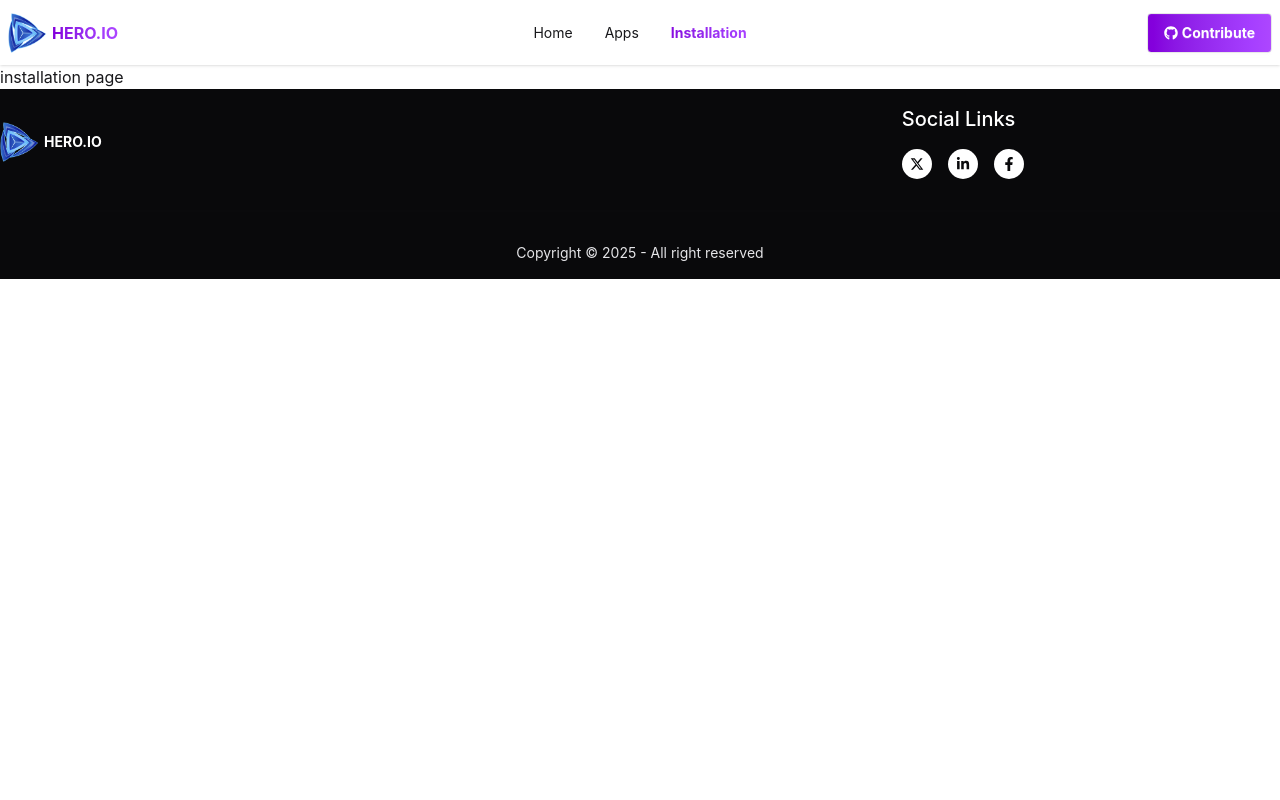
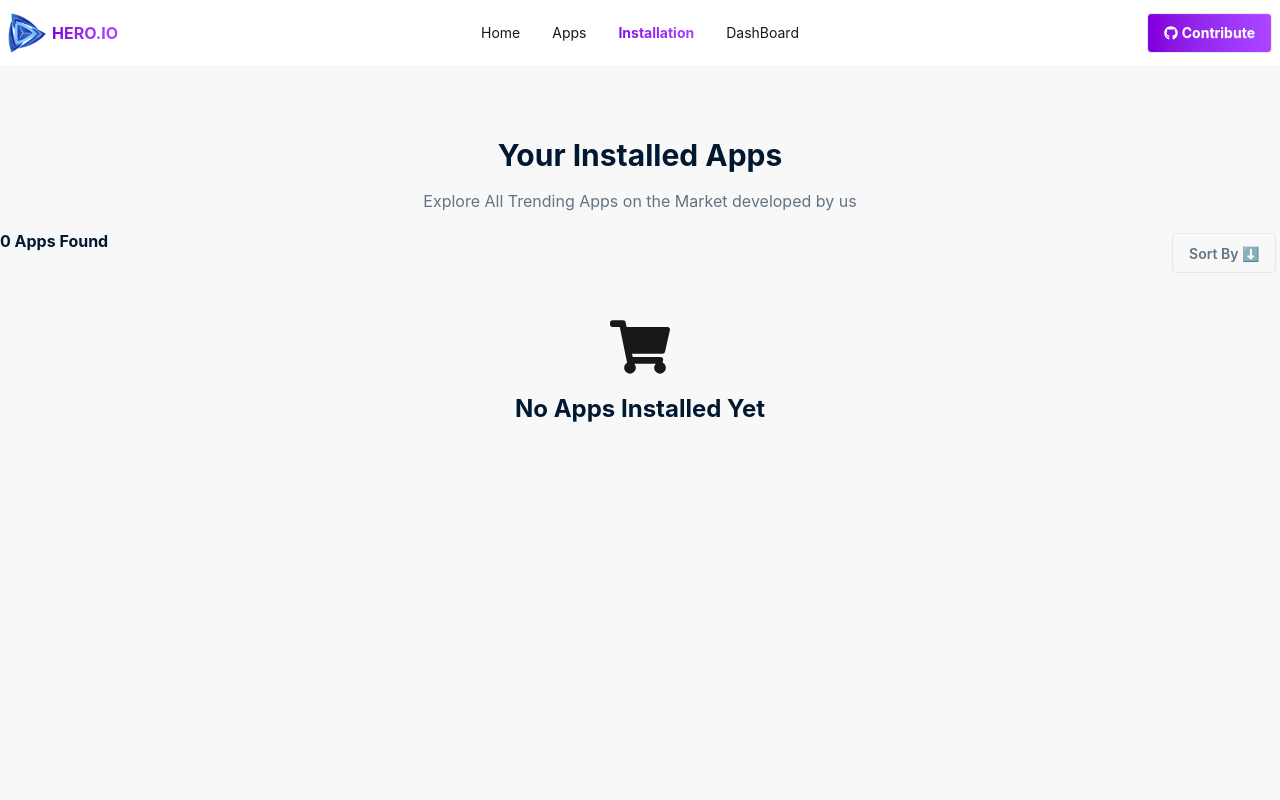
Before and after one commit to Eva-004/play-store, a React (Vite) app: page /installation in a window 1280 px wide. Shown: the top 800 px of the page. Built offline with nearby package versions, Linux system fonts and the light colour scheme.

Commit message:
Added dashboard and implement pie char for installed and uninstalled ratio

```diff
--- a/package.json
+++ b/package.json
@@ -16,6 +16,7 @@
     "react-icons": "^5.6.0",
     "react-router": "^7.14.0",
     "react-spinners": "^0.17.0",
+    "react-toastify": "^11.0.5",
     "recharts": "^3.8.1",
     "tailwindcss": "^4.2.2"
   },
--- /dev/null
+++ b/src/Components/AppCard/InstalledAppCard.jsx
@@ -0,0 +1,36 @@
+import React, { useContext } from 'react';
+import { FaDownload, FaStar } from 'react-icons/fa';
+import { InstalledAppContext } from '../context/InstallAppsProvider';
+import { toast } from 'react-toastify';
+
+const InstalledAppCard = ({app}) => {
+    console.log(app)
+    const { installedApps,setInstalledApps } = useContext(InstalledAppContext)
+    const filteredApps = installedApps.filter(item => item.id !== app.id);
+    const handleUnInstall =()=>{
+        setInstalledApps(filteredApps);
+        toast.warning(`${app.title} uninstall successfully!`)
+    }
+    return (
+        <div className='card shadow-sm p-4'>
+            <div className='flex justify-between items-center'>
+                <div className='flex gap-10 '>
+             <img src={app.image} alt="" className='h-20 rounded-2xl' />
+             <div className='space-y-4'>
+                <h3 className='#text-[#001931] font-bold text-xl'>{app.title}</h3>
+                <div className='flex gap-4 items-center '>
+                    <p className='text-[#00D390] flex gap-1 items-center'><FaDownload/> {app.downloads}</p>
+                    <p className='text-[#FF8811] flex gap-1 items-center'><FaStar/> {app.ratingAvg}</p>
+                    <p className='text-[#627382]'>{app.size} MB</p>
+                </div>
+             </div>
+            </div>
+            <div>
+                <div onClick={handleUnInstall} className="btn btn-success text-white font-bold">UnInstall</div>
+            </div>
+            </div>
+        </div>
+    );
+};
+
+export default InstalledAppCard;
--- a/src/Components/Shared/NavBar.jsx
+++ b/src/Components/Shared/NavBar.jsx
@@ -9,6 +9,7 @@ const NavBar = () => {
     <li><MyNavLink to='/'>Home</MyNavLink></li>
     <li><MyNavLink to='/app'>Apps</MyNavLink></li>
     <li><MyNavLink to='/installation'>Installation</MyNavLink></li>
+    <li><MyNavLink to='/dashboard'>DashBoard</MyNavLink></li>
     </>
     return (
         <nav className=' bg-base-100 shadow-sm'>
--- /dev/null
+++ b/src/Components/context/InstallAppsProvider.jsx
@@ -0,0 +1,17 @@
+import React, { createContext, useState } from 'react';
+
+export const InstalledAppContext = createContext();
+
+const InstallAppsProvider = ({children}) => {
+     const [installedApps, setInstalledApps] = useState([])
+
+     const data ={
+        setInstalledApps,
+        installedApps
+     }
+    return (
+        <InstalledAppContext.Provider value={data}>{children}</InstalledAppContext.Provider>
+    );
+};
+
+export default InstallAppsProvider;
--- a/src/main.jsx
+++ b/src/main.jsx
@@ -9,6 +9,9 @@ import Apps from './pages/apps/Apps'
 import Installation from './pages/installation/Installation'
 import NotFoundPage from './pages/notFoundPage/NotFoundPage'
 import AppDetails from './pages/appDetails/AppDetails'
+import InstallAppsProvider from './Components/context/InstallAppsProvider'
+import { ToastContainer } from 'react-toastify'
+import DashBoard from './pages/dashboard/DashBoard'
 
 const router = createBrowserRouter([{
     path:"/",
@@ -29,13 +32,20 @@ const router = createBrowserRouter([{
       {
         path: '/app/:id',
         Component: AppDetails
+      },
+      {
+        path: '/dashboard',
+        Component: DashBoard
       }
     ],
     errorElement:<NotFoundPage></NotFoundPage>
 }])
 
 createRoot(document.getElementById('root')).render(
-  <StrictMode>
+  <InstallAppsProvider>
+    <StrictMode>
   <RouterProvider router={router} />
-  </StrictMode>,
+   <ToastContainer />
+  </StrictMode>
+  </InstallAppsProvider>
 )
--- a/src/pages/appDetails/AppDetails.jsx
+++ b/src/pages/appDetails/AppDetails.jsx
@@ -1,15 +1,23 @@
-import React from 'react';
+import React, { useContext} from 'react';
 import { useParams } from 'react-router';
 import useApps from '../../hocks/useApps';
 import { HashLoader } from 'react-spinners';
 import { FaDownload, FaStar, FaThumbsUp } from 'react-icons/fa';
 import RatingChart from '../../RatingChart/RatingChart';
+import { InstalledAppContext } from '../../Components/context/InstallAppsProvider';
 
 const AppDetails = () => {
     const {apps , loading} = useApps();
     const {id} = useParams();
     const expectedApp = apps.find(item => item.id === Number(id))
-    console.log(expectedApp)
+    // console.log(expectedApp)
+   const {setInstalledApps,installedApps} = useContext(InstalledAppContext)
+
+   const handleInstall =()=>{
+    setInstalledApps([...installedApps,expectedApp])
+
+   }
+
     return (
         <div className='bg-base-200 py-20'>
             <div className='container mx-auto'>
@@ -41,12 +49,17 @@ const AppDetails = () => {
                         <h3 className='text-[#001931] text-xl font-bold'>{expectedApp.reviews}</h3>
                     </div>
                    </div>
-                   <button className='btn bg-[#00D390] text-white mt-7'>Install Now ({expectedApp.size} MB)</button>
+                   <button onClick={handleInstall}  className={`btn bg-[#00D390] text-white  mt-7` }>Install Now ({expectedApp.size} MB)</button>
                   </div>
 
                  </div>
                  <div className="divider mt-10"></div>
                   <RatingChart app={expectedApp}></RatingChart>
+                  <div className="divider mt-10"></div>
+                  <div className='space-y-4'>
+                    <h3 className='text-[#001931] font-bold'>Description</h3>
+                    <p className='text-[#627382]'>{expectedApp.description}</p>
+                  </div>
                 </div>
              }
 
--- /dev/null
+++ b/src/pages/dashboard/DashBoard.jsx
@@ -0,0 +1,45 @@
+import React, { useContext } from 'react';
+import useApps from '../../hocks/useApps';
+import { InstalledAppContext } from '../../Components/context/InstallAppsProvider';
+import { HashLoader } from 'react-spinners';
+import { Legend, Pie, PieChart, Tooltip } from 'recharts';
+
+const DashBoard = ({ isAnimationActive = true }) => {
+    const { apps, loading } = useApps();
+    const { installedApps } = useContext(InstalledAppContext)
+    const unInstalledApps = apps.length - installedApps.length;
+    const data = [
+        { name: 'Installed App', value: installedApps.length, fill: '#0088FE' },
+         { name: 'UnInstalled App', value: unInstalledApps, fill: '#FF8042' },
+    ]
+    return (
+        <div className='min-h-[screen] bg-base-200'>
+            <div className='container mx-auto py-12 space-y-4'>
+                <h2 className='font-bold text-2xl text-center text-[#001931]'>Installed App Char</h2>
+                {
+                    loading ? <div className='flex justify-center items-center'><HashLoader color='#9F62F2' /></div> :
+                        <div className='flex justify-center items-center'>
+                            <PieChart style={{ width: '100%', maxWidth: '500px', maxHeight: '80vh', aspectRatio: 1 }} responsive>
+                                <Pie
+                                    data={data}
+                                    innerRadius="80%"
+                                    outerRadius="100%"
+                                    // Corner radius is the rounded edge of each pie slice
+                                    cornerRadius="50%"
+                                    fill="#8884d8"
+                                    // padding angle is the gap between each pie slice
+                                    paddingAngle={5}
+                                    dataKey="value"
+                                    isAnimationActive={isAnimationActive}
+                                />
+                                <Legend/>
+                                <Tooltip/>
+                            </PieChart>
+                        </div>
+                }
+            </div>
+        </div>
+    );
+};
+
+export default DashBoard;
--- a/src/pages/installation/Installation.jsx
+++ b/src/pages/installation/Installation.jsx
@@ -1,9 +1,50 @@
-import React from 'react';
+import React, { useContext } from 'react';
+import { InstalledAppContext } from '../../Components/context/InstallAppsProvider';
+import InstalledAppCard from '../../Components/AppCard/InstalledAppCard';
+import { FaShoppingCart } from 'react-icons/fa';
 
 const Installation = () => {
+    const { installedApps, setInstalledApps } = useContext(InstalledAppContext)
+
+    const handleSorting =(sortingType)=>{
+      if(sortingType === 'rating'){
+            const sortedData = [...installedApps].sort((a,b)=> a.ratingAvg - b.ratingAvg);
+            setInstalledApps(sortedData)
+        }else if(sortingType === 'size'){
+            const sortedData = [...installedApps].sort((a,b)=> a.size - b.size);
+            setInstalledApps(sortedData)
+        }
+    }
+
+
     return (
-        <div>
-            installation page
+        <div className='bg-base-200 min-h-screen'>
+            <div className='container mx-auto py-18 space-y-4'>
+                <div className='text-center space-y-4'>
+                    <h2 className='text-[#001931] font-bold text-3xl'>Your Installed Apps</h2>
+                    <p className='text-[#627382]'>Explore All Trending Apps on the Market developed by us</p>
+                </div>
+                <div className='flex justify-between'>
+                    <h3 className='text-[#001931] font-bold'>{installedApps.length} Apps Found</h3>
+                    <div className="dropdown dropdown-bottom dropdown-end">
+                        <div tabIndex={0} role="button" className="btn m-1 text-[#627382]">Sort By ⬇️</div>
+                        <ul tabIndex="-1" className="dropdown-content menu bg-base-100 rounded-box z-1 w-52 p-2 shadow-sm">
+                            <li onClick={()=> handleSorting('rating')}><button >Rating</button></li>
+                            <li onClick={()=> handleSorting('size')}><button>Size</button></li>
+                        </ul>
+                    </div>
+                </div>
+               { installedApps.length === 0 ? <div className='text-center flex flex-col items-center space-y-4 mt-10'>
+                <FaShoppingCart className='text-6xl'/>
+                 <h2 className='text-[#001931] font-bold text-2xl'>No Apps Installed Yet</h2>
+               </div> :
+
+                <div className='space-y-4'>
+                 {
+                    installedApps.map((app, ind) => <InstalledAppCard app={app} key={ind}></InstalledAppCard>)
+                }
+               </div>}
+            </div>
         </div>
     );
 };
```
Also changed, not shown: 1 other file (tests, documents, lock files or other folders).
